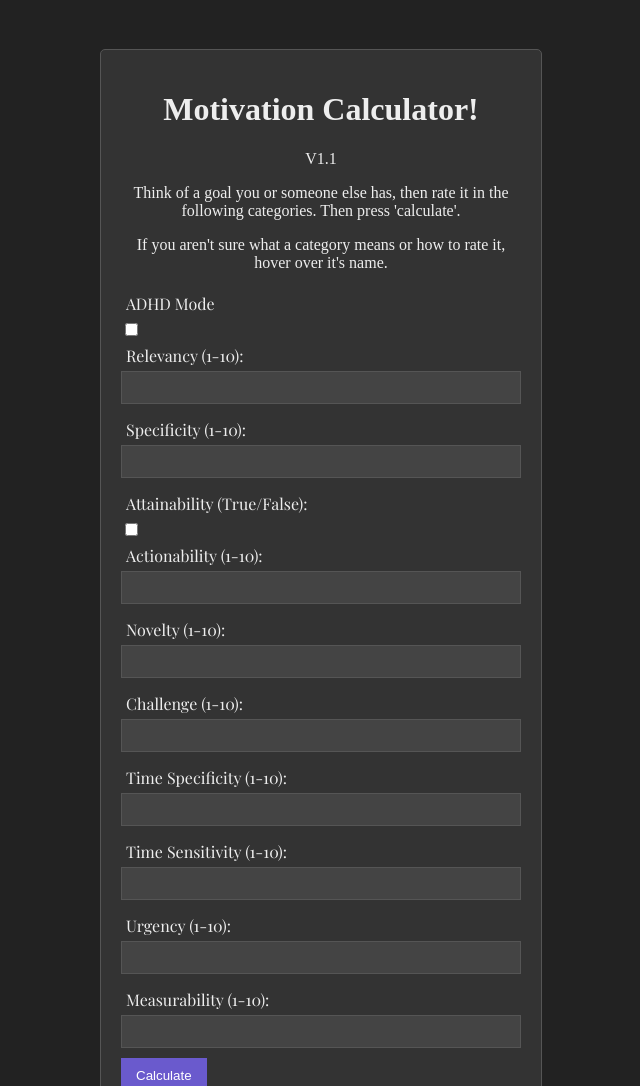
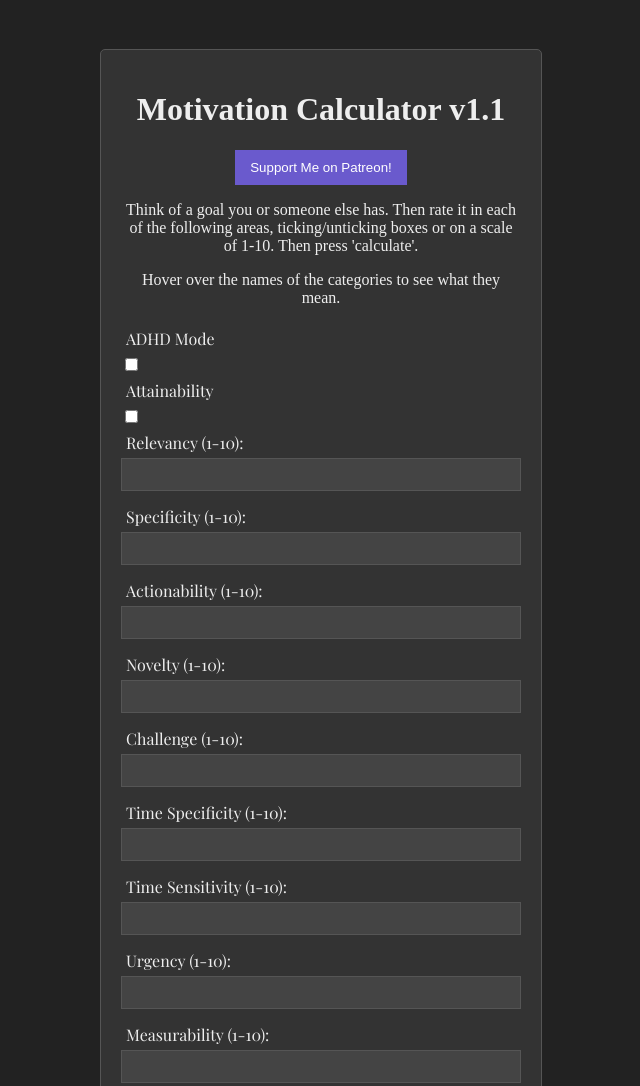
Before and after one commit to Drack27/motivation-calculator, a plain HTML site: page index.html in a window 1280 px wide. Shown: the top 1086 px of the page, without its empty margins (319-959 px from the left). Drawn offline with Linux system fonts and the light colour scheme; a web font is replaced by a local one.

Commit message:
style update 0.4 & patreon

```diff
--- a/index.html
+++ b/index.html
@@ -10,15 +10,26 @@
 <body>
 
 <div class="container">
-    <h1>Motivation Calculator!</h1>
-    <p>V1.1</p>
-    <p>Think of a goal you or someone else has, then rate it in the following categories. Then press 'calculate'.</p>
-    <p>If you aren't sure what a category means or how to rate it, hover over it's name.</p>
+    <h1>Motivation Calculator v1.1</h1>
+    <div class="centerbutton">
+        <button onclick="window.location.href='https://www.patreon.com/brainvacationstudios/membership';">Support Me on Patreon!</button>
+    </div>
+
+    <p>Think of a goal you or someone else has. Then rate it in each of the following areas, ticking/unticking boxes or on a scale of 1-10. Then press 'calculate'.</p>
+    <p>Hover over the names of the categories to see what they mean.</p>
 
     <div class="category">
         <label for="adhdMode">ADHD Mode</label>
+        <div class="definition">ADHD mode adds Novelty, Challenge, and Urgency to the equation. </div>
         <input type="checkbox" id="adhdMode" unchecked>
     </div>
+
+    <div class="category">
+        <label for="attainability">Attainability</label>
+        <div class="definition">Is this goal possible?</div>
+        <input type="checkbox" id="attainability">
+    </div>
+
 
     <div class="category">
         <label for="relevancy">Relevancy (1-10):</label>
@@ -30,12 +41,6 @@
         <label for="specificity">Specificity (1-10):</label>
         <div class="definition">How clearly defined and targeted the goal is. Higher is more specific.</div>
         <input type="text" id="specificity">
-    </div>
-
-    <div class="category">
-        <label for="attainability">Attainability (True/False):</label>
-        <div class="definition">Is this goal possible?</div>
-        <input type="checkbox" id="attainability">
     </div>
 
     <div class="category">
@@ -81,12 +86,12 @@
         <input type="text" id="measurability">
     </div>
 
-
-    <button onclick="calculateMotivation()">Calculate</button>
-
+    <div class="centerbutton">
+        <button onclick="calculateMotivation()">Calculate</button>
+    </div>
     <div id="result"></div>
 </div>
-
+<p>By Brain Vacation Studios</p>
 <script src="script.js"></script>
 
 </body>
--- a/styles.css
+++ b/styles.css
@@ -12,7 +12,9 @@
     font-weight: normal;
     font-style: normal;
 }
-
+.centerbutton {
+    text-align: center;
+  }
 h1 {
     font-family: 'Alegreya', serif;
     text-align: center;
```
